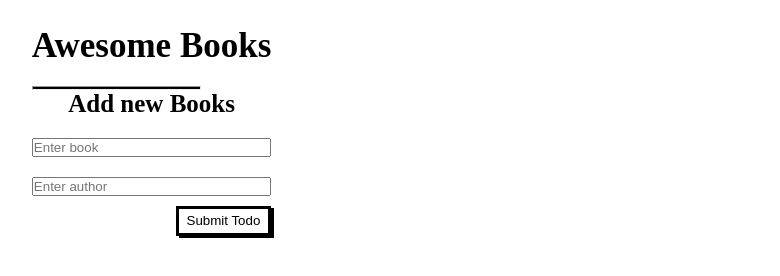
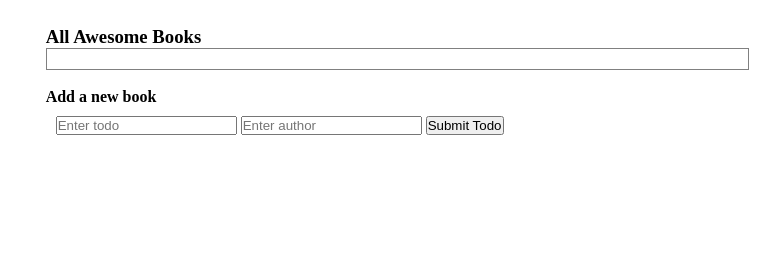
Before and after one commit to LDouglasOT/todo-project, a website: page index.html in a window 1280 px wide. Shown: the top 276 px of the page, without its empty margins (386-1166 px from the left). Drawn offline with Linux system fonts and the light colour scheme.

Commit message:
fix styling

```diff
--- a/index.html
+++ b/index.html
@@ -8,18 +8,17 @@
     <title>Document</title>
   </head>
   <body>
-    <div class="content">
+    <div class="fullcontainer">
       <div>
-        <h3 class="heading">Awesome Books</h3>
-        <div class="books"></div>
-        <hr />
-        <h2 class="heading1">Add new Books</h2>
-        <form action="submit" class="form" class="todosbmit">
-          <input type="text" placeholder="Enter book" class="todoinput" />
+        <h3>All Awesome Books</h3>
+        <div class="awesomebooks"></div>
+        <br>
+        <h4>Add a new book</h4>
+        <form action="submit" class="todosbmit">
+          <input type="text" placeholder="Enter todo" class="todoinput" />
           <input type="text" placeholder="Enter author" class="author" />
-          <input type="submit" value="Submit Todo" class="add-btn" />
+          <input type="submit" value="Submit Todo" />
         </form>
-        <div class="awesomebooks"></div>
       </div>
     </div>
     <script src="./index.js"></script>
--- a/index.js
+++ b/index.js
@@ -1,50 +1,46 @@
-/* eslint-disable */
-class Books {
-  constructor(id, book, author) {
-    this.id = id;
-    this.todo = book;
-    this.author = author;
+class Books{
+  constructor(id,book,author){
+    this.id=id
+    this.todo=book
+    this.author=author
   }
 }
-const boook = new Books(1, "hbjbjs", "author");
-const removebook = () => {
-  document.querySelectorAll(".removetodo").forEach((Element) => {
-    Element.addEventListener("click", (e) => {
+const boook= new Books(1,"hbjbjs","author")
+const removebook=()=>{
+  document.querySelectorAll('.removetodo').forEach((Element) => {
+    Element.addEventListener('click', (e) => {
       e.preventDefault();
-      const id = Element.getAttribute("data-id");
-      let Storagedata = JSON.parse(localStorage.getItem("todo")) || [];
+      const id = Element.getAttribute('data-id');
+      let Storagedata = JSON.parse(localStorage.getItem('todo')) || [];
       Storagedata = Storagedata.filter((todo) => todo.id !== parseInt(id));
-      localStorage.setItem("todo", JSON.stringify(Storagedata));
+      localStorage.setItem('todo', JSON.stringify(Storagedata));
       addmarkup();
     });
   });
-};
-const maincontainer = document.querySelector(".awesomebooks");
+}
+const maincontainer = document.querySelector('.awesomebooks');
 const addmarkup = () => {
-  maincontainer.innerHTML = "";
-  const data = JSON.parse(localStorage.getItem("todo")) || [];
-  const ul = document.createElement("ul");
+  maincontainer.innerHTML = '';
+  const data = JSON.parse(localStorage.getItem('todo')) || [];
+  const ul = document.createElement('ul');
   data.forEach((todo) => {
-    const li = document.createElement("li");
+    const li = document.createElement('li');
     li.innerHTML = `<span>${todo.todo}</span><button class='removetodo' data-id='${todo.id}'>Remove todo</button>`;
     ul.append(li);
   });
   maincontainer.appendChild(ul);
-  removebook();
+  removebook()
 };
 addmarkup();
-const addbook = () => {
-  document.querySelector(".todosbmit").addEventListener("submit", (e) => {
+console.log(document.querySelector("form"))
+const addbook=()=>{
+  document.querySelector('.todosbmit').addEventListener('submit', (e) => {
     e.preventDefault();
-    const Storagedata = JSON.parse(localStorage.getItem("todo")) || [];
-    let book = new Books(
-      Storagedata.length + 1,
-      document.querySelector(".todoinput").value,
-      document.querySelector(".author").value
-    );
+    const Storagedata = JSON.parse(localStorage.getItem('todo')) || [];
+    let book=new Books(Storagedata.length + 1,document.querySelector('.todoinput').value,document.querySelector('.author').value)
     const newdata = [...Storagedata, book];
-    localStorage.setItem("todo", JSON.stringify(newdata));
+    localStorage.setItem('todo', JSON.stringify(newdata));
     addmarkup();
   });
-};
-addbook();
+}
+addbook()
--- a/style.css
+++ b/style.css
@@ -35,44 +35,49 @@ body {
   text-align: center;
   font-size: 35px;
 }
+ul{
+  list-style: none;
+  width: 100%;
+  padding: 0px;
+}
+li{
+  display: flex;
+  justify-content: space-between;
+  align-items: center;
+  width: 100%;
+  border-width: 0px 0px 2px 0px;
+  border-style: solid;
 
-hr {
-  width: 70%;
-  height: 2px;
-  margin-top: 20px;
-  background-color: black;
+}
+.awesomebooks{
+  border: 1px solid gray;
+  width: 150%;
+  padding: 10px 0px;
+  display: flex;
+  align-items: center;
+  justify-content: center;
 }
 
-.removetodo {
-  width: 15%;
-  height: 30px;
-  border: 3px solid black;
-  background-color: white;
-  box-shadow: 3px 2px 0 black;
+li span{
+  margin: 4px;
+}
+li button{
+  margin: 4px;
+  padding: 4px;
 }
 
-.form {
-  width: 100%;
-  display: flex;
-  flex-direction: column;
-  justify-content: center;
-  gap: 20px;
-  margin-top: 20px;
-  position: relative;
+.todosbmit{
+  margin:10px;
 }
 
-.heading1 {
-  text-align: center;
-  font-size: 25px;
+h3{
+  margin-left: auto;
+  margin-right: auto;
 }
+.fullcontainer{
+  display: flex;
+  align-items: center;
+  justify-content: center;
+  width: 100%;
 
-.add-btn {
-  width: 40%;
-  height: 30px;
-  border: 3px solid black;
-  background-color: white;
-  box-shadow: 3px 2px 0 black;
-  position: absolute;
-  bottom: -40px;
-  right: 0;
 }
```
